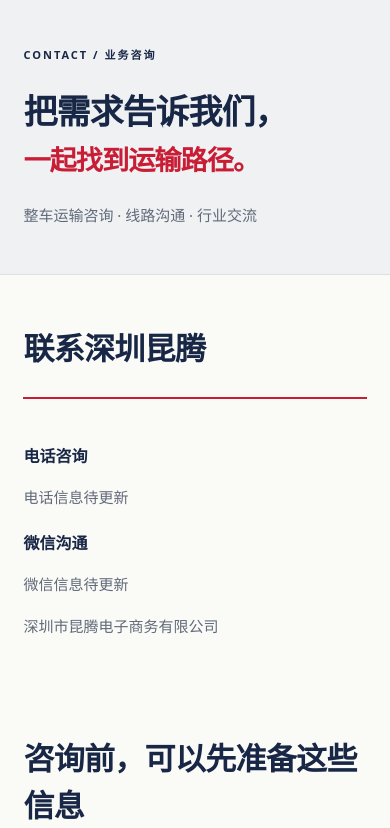
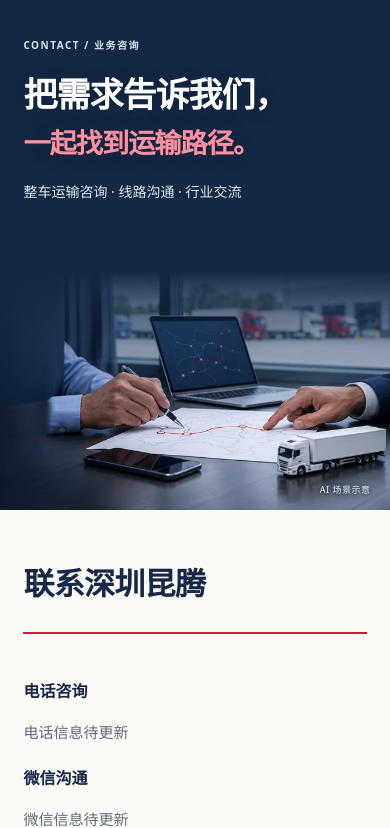
Before and after one commit to object-tao/carnews, a Django app: page /contact/ in a window 390 px wide. Shown: the part 85-913 px from the top of the page. Run offline with Django 5.2, Linux system fonts and the light colour scheme; data that the repository does not hold is empty; parts of the project's set-up code (start-up, migrations or seed data) failed here and were passed over.

Commit message:
Add coordinated photographic banners to main website pages

```diff
--- a/static/site.css
+++ b/static/site.css
@@ -69,15 +69,23 @@
 .hero-art-network .art-caption strong{color:#fff}
 @media(max-width:700px){.hero-art-network{min-height:0;max-height:none;aspect-ratio:800/820}.hero-art-network .art-label{top:20px;font-size:12px}.hero-art-network .art-label small{font-size:9px}.hero-art-network .art-caption{bottom:16px;font-size:9px}.hero-art-network .art-caption strong{font-size:9px}}
 
-/* Transport routes banner keeps page copy readable over a road freight scene. */
-.routes-banner{position:relative;isolation:isolate;overflow:hidden;display:flex;align-items:center;min-height:clamp(380px,28vw,520px);background:#142743;border-bottom:0;color:#fff}
-.routes-banner-image{position:absolute;inset:0;z-index:-2;width:100%;height:100%;object-fit:cover;object-position:80% 50%}
-.routes-banner::before{content:"";position:absolute;inset:0;z-index:-1;background:linear-gradient(90deg,#11233ded 0%,#142743da 28%,#1427438c 46%,#14274314 68%,transparent 100%)}
-.routes-banner-content{max-width:620px}
-.routes-banner .eyebrow{color:#d9e5f1;letter-spacing:2px}
-.routes-banner h1{color:#fff;text-shadow:0 2px 20px #0c1b3033}
-.routes-banner h1 em{color:#ff91a0}
-.routes-banner p{color:#e0e8f1;font-size:15px}
-.routes-banner-note{position:absolute;right:5%;bottom:16px;color:#f1f5fa;font-size:10px;letter-spacing:.5px;text-shadow:0 1px 4px #0a1529}
-@media(max-width:1000px) and (min-width:701px){.routes-banner-content{max-width:46%}.routes-banner h1{font-size:38px}.routes-banner h1 em{font-size:.76em}.routes-banner p{font-size:14px}.routes-banner::before{background:linear-gradient(90deg,#11233df2 0%,#142743d9 27%,#14274380 48%,transparent 76%)}}
-@media(max-width:700px){.routes-banner{min-height:510px;align-items:flex-start;padding-top:36px;padding-bottom:285px}.routes-banner-image{inset:auto 0 0;height:280px;object-position:94% center}.routes-banner::before{background:linear-gradient(180deg,#142743 0%,#142743 46%,#14274355 60%,transparent 74%)}.routes-banner-content{max-width:100%}.routes-banner h1{margin:20px 0}.routes-banner p{font-size:14px;max-width:26em}.routes-banner .eyebrow{font-size:10px;letter-spacing:1.5px}.routes-banner-note{bottom:12px;font-size:9px}}
+/* Shared page banners keep copy readable over page-specific photography. */
+.page-banner{position:relative;isolation:isolate;overflow:hidden;display:flex;align-items:center;min-height:clamp(380px,28vw,520px);background:#142743;border-bottom:0;color:#fff}
+.page-banner-image{position:absolute;inset:0;z-index:-2;width:100%;height:100%;object-fit:cover;object-position:80% 50%}
+.page-banner::before{content:"";position:absolute;inset:0;z-index:-1;background:linear-gradient(90deg,#11233ded 0%,#142743da 28%,#1427438c 46%,#14274314 68%,transparent 100%)}
+.page-banner-content{max-width:min(52%,620px)}
+.page-banner .eyebrow{color:#d9e5f1;letter-spacing:2px}
+.page-banner h1{color:#fff;text-shadow:0 2px 20px #0c1b3033;text-wrap:balance}
+.page-banner h1 em{color:#ff91a0}
+.page-banner p{color:#e0e8f1;font-size:15px}
+.page-banner-note{position:absolute;right:5%;bottom:16px;color:#f1f5fa;font-size:10px;letter-spacing:.5px;text-shadow:0 1px 4px #0a1529}
+@media(max-width:1000px) and (min-width:701px){.page-banner-content{max-width:46%}.page-banner h1{font-size:38px}.page-banner h1 em{font-size:.76em}.page-banner p{font-size:14px}.page-banner::before{background:linear-gradient(90deg,#11233df2 0%,#142743d9 27%,#14274380 48%,transparent 76%)}}
+@media(max-width:700px){.page-banner{min-height:510px;align-items:flex-start;padding-top:36px;padding-bottom:285px}.page-banner-image{inset:auto 0 0;height:280px;object-position:94% center}.page-banner::before{background:linear-gradient(180deg,#142743 0%,#142743 46%,#14274355 60%,transparent 74%)}.page-banner-content{max-width:100%}.page-banner h1{margin:20px 0}.page-banner p{font-size:14px;max-width:26em}.page-banner .eyebrow{font-size:10px;letter-spacing:1.5px}.page-banner-note{bottom:12px;font-size:9px}}
+
+@media(max-width:700px){
+  .page-banner{--banner-picture-height:280px}
+  .page-banner-image{height:var(--banner-picture-height)}
+  .page-banner::before{background:linear-gradient(180deg,#142743 0 calc(100% - var(--banner-picture-height) + 1px),#14274355 calc(100% - var(--banner-picture-height) + 76px),transparent calc(100% - var(--banner-picture-height) + 148px))}
+  .page-banner-resources,.page-banner-contact{--banner-picture-height:240px}
+  .page-banner-news .page-banner-image{object-position:right center}
+}
--- a/templates/about.html
+++ b/templates/about.html
@@ -1 +1,4 @@
-{% extends 'base.html' %}{% block content %}<section class="page-head"><span class="eyebrow">ABOUT US / 关于我们</span><h1>深圳昆腾<br><em>连接欧亚的公路运输伙伴。</em></h1><p>{{ site.company }}</p></section><section class="section split"><h2>立足深圳，服务跨境运输需求。</h2><div class="prose">{{ site.introduction|linebreaks }}<h3>我们专注的业务</h3><p>国际公路货物整车运输（FTL），覆盖中亚、欧洲及英国、俄罗斯与白俄罗斯、东南亚。具体国家、起讫地及可承运货物以业务沟通确认为准。</p><h3>从需求到运输方案</h3><ol><li>提供起讫地、货物品名、包装、重量体积与计划时间。</li><li>沟通车型、装卸条件、单证及跨境环节。</li><li>确认服务范围、费用组成与双方责任。</li><li>根据确认的方案衔接运输安排。</li></ol><p>你可以通过资源库了解基础流程，也可以直接联系我们沟通具体需求。</p></div></section>{% endblock %}
+{% extends 'base.html' %}{% block content %}<section class="page-head page-banner page-banner-about">
+  {% include "page-banner-image.html" with banner="about" %}
+  <div class="page-banner-content"><span class="eyebrow">ABOUT US / 关于我们</span><h1>深圳昆腾<br><em>连接欧亚的公路运输伙伴。</em></h1><p>{{ site.company }}</p></div>
+</section><section class="section split"><h2>立足深圳，服务跨境运输需求。</h2><div class="prose">{{ site.introduction|linebreaks }}<h3>我们专注的业务</h3><p>国际公路货物整车运输（FTL），覆盖中亚、欧洲及英国、俄罗斯与白俄罗斯、东南亚。具体国家、起讫地及可承运货物以业务沟通确认为准。</p><h3>从需求到运输方案</h3><ol><li>提供起讫地、货物品名、包装、重量体积与计划时间。</li><li>沟通车型、装卸条件、单证及跨境环节。</li><li>确认服务范围、费用组成与双方责任。</li><li>根据确认的方案衔接运输安排。</li></ol><p>你可以通过资源库了解基础流程，也可以直接联系我们沟通具体需求。</p></div></section>{% endblock %}
--- a/templates/articles.html
+++ b/templates/articles.html
@@ -1,5 +1,8 @@
 {% extends 'base.html' %}{% block content %}
-<section class="page-head"><span class="eyebrow">{% if kind == 'news' %}INDUSTRY NEWS{% else %}KNOWLEDGE & RESOURCES{% endif %}</span><h1>{{ title }}<em>{% if kind == 'news' %}关注行业变化，掌握运输信息。{% else %}按国家查资料，按需求找答案。{% endif %}</em></h1><p>{% if kind == 'news' %}行业新闻、政策与口岸动态；参考运价单独展示有效期与适用条件。{% else %}口岸、车型、线路、桥梁与运输知识，面向客户和同行的专业资料库。{% endif %}</p></section>
+<section class="page-head page-banner {% if kind == 'news' %}page-banner-news{% else %}page-banner-resources{% endif %}">
+  {% if kind == 'news' %}{% include 'page-banner-image.html' with banner='news' %}{% else %}{% include 'page-banner-image.html' with banner='resources' %}{% endif %}
+  <div class="page-banner-content"><span class="eyebrow">{% if kind == 'news' %}INDUSTRY NEWS{% else %}KNOWLEDGE & RESOURCES{% endif %}</span><h1>{{ title }}<em>{% if kind == 'news' %}关注行业变化，掌握运输信息。{% else %}按国家查资料，按需求找答案。{% endif %}</em></h1><p>{% if kind == 'news' %}行业新闻、政策与口岸动态；参考运价单独展示有效期与适用条件。{% else %}口岸、车型、线路、桥梁与运输知识，面向客户和同行的专业资料库。{% endif %}</p></div>
+</section>
 <section class="section">
 {% if kind == 'news' %}{% include 'news-tabs.html' %}{% else %}
 <nav class="filters resource-types" aria-label="资源类型"><a href="?{{ filter_query }}" {% if not resource_type %}class="active" aria-current="page"{% endif %}>全部资料</a>{% for t in resource_types %}<a href="?{{ filter_query }}&type={{ t.slug|urlencode }}" {% if resource_type == t.slug %}class="active" aria-current="page"{% endif %}>{{ t.name }}</a>{% endfor %}<a href="?{{ filter_query }}&type=routes" {% if resource_type == 'routes' %}class="active" aria-current="page"{% endif %}>线路介绍</a></nav>
--- a/templates/cgr/dashboard.html
+++ b/templates/cgr/dashboard.html
@@ -1,6 +1,9 @@
 {% extends 'base.html' %}{% load static %}
 {% block content %}
-<section class="page-head cgr-head"><span class="eyebrow">BORDER RESERVATION MONITOR</span><h1>口岸动态</h1><p>哈萨克斯坦与中国、俄罗斯及周边国家的口岸预约信息。按国家查名额、看日历，保留每次采集时的数据。</p></section>
+<section class="page-head page-banner page-banner-news cgr-head">
+  {% include "page-banner-image.html" with banner="news" %}
+  <div class="page-banner-content"><span class="eyebrow">BORDER RESERVATION MONITOR</span><h1>口岸动态</h1><p>哈萨克斯坦与中国、俄罗斯及周边国家的口岸预约信息。按国家查名额、看日历，保留每次采集时的数据。</p></div>
+</section>
 <section class="section cgr-section">
 {% include 'news-tabs.html' %}
 <section class="cgr-history" id="history" aria-labelledby="cgr-history-title">
--- a/templates/contact.html
+++ b/templates/contact.html
@@ -1 +1,4 @@
-{% extends 'base.html' %}{% block content %}<section class="page-head"><span class="eyebrow">CONTACT / 业务咨询</span><h1>把需求告诉我们，<br><em>一起找到运输路径。</em></h1><p>整车运输咨询 · 线路沟通 · 行业交流</p></section><section class="section split"><div><h2>联系深圳昆腾</h2><div class="contact-box"><h3>电话咨询</h3>{% if site.phone %}<a href="tel:{{ site.phone }}">{{ site.phone }}</a>{% else %}<p>电话信息待更新</p>{% endif %}<h3>微信沟通</h3>{% if site.wechat %}<p>{{ site.wechat }}</p>{% else %}<p>微信信息待更新</p>{% endif %}{% if site.qr %}<img class="qr" src="{% url 'contact-qr' %}" alt="深圳昆腾业务咨询微信二维码">{% endif %}<p>{{ site.company }}</p></div></div><div class="prose"><h2>咨询前，可以先准备这些信息</h2><ol><li>装货地与卸货地：国家、城市及具体地址。</li><li>货物品名、包装方式、件数、总重量与总体积。</li><li>尺寸、装卸方式、是否需要特殊车型。</li><li>计划出货时间与期望到货时间。</li><li>报关资料准备情况及其他特殊要求。</li></ol><p>运输时效、车型与报价需要结合实际线路和货物确认。</p></div></section>{% endblock %}
+{% extends 'base.html' %}{% block content %}<section class="page-head page-banner page-banner-contact">
+  {% include "page-banner-image.html" with banner="contact" %}
+  <div class="page-banner-content"><span class="eyebrow">CONTACT / 业务咨询</span><h1>把需求告诉我们，<br><em>一起找到运输路径。</em></h1><p>整车运输咨询 · 线路沟通 · 行业交流</p></div>
+</section><section class="section split"><div><h2>联系深圳昆腾</h2><div class="contact-box"><h3>电话咨询</h3>{% if site.phone %}<a href="tel:{{ site.phone }}">{{ site.phone }}</a>{% else %}<p>电话信息待更新</p>{% endif %}<h3>微信沟通</h3>{% if site.wechat %}<p>{{ site.wechat }}</p>{% else %}<p>微信信息待更新</p>{% endif %}{% if site.qr %}<img class="qr" src="{% url 'contact-qr' %}" alt="深圳昆腾业务咨询微信二维码">{% endif %}<p>{{ site.company }}</p></div></div><div class="prose"><h2>咨询前，可以先准备这些信息</h2><ol><li>装货地与卸货地：国家、城市及具体地址。</li><li>货物品名、包装方式、件数、总重量与总体积。</li><li>尺寸、装卸方式、是否需要特殊车型。</li><li>计划出货时间与期望到货时间。</li><li>报关资料准备情况及其他特殊要求。</li></ol><p>运输时效、车型与报价需要结合实际线路和货物确认。</p></div></section>{% endblock %}
--- /dev/null
+++ b/templates/page-banner-image.html
@@ -0,0 +1,4 @@
+{% load static %}{% with image_base='images/'|add:banner|add:'-banner' %}
+<img class="page-banner-image" src="{% static image_base|add:'.webp' %}" srcset="{% static image_base|add:'-1200.webp' %} 1200w, {% static image_base|add:'.webp' %} 2172w" sizes="(max-width: 700px) 840px, 100vw" width="2172" height="724" fetchpriority="high" alt="">
+<small class="page-banner-note">AI 场景示意</small>
+{% endwith %}
--- a/templates/rates.html
+++ b/templates/rates.html
@@ -1,6 +1,9 @@
 {% extends 'base.html' %}
 {% block content %}
-<section class="page-head"><span class="eyebrow">FREIGHT RATES / 参考运价</span><h1>看价格，也看条件。<em>按日期与车型，查阅运输参考。</em></h1><p>市场运价文章与具体线路参考报价，标明价格日期、费用范围和适用条件。</p></section>
+<section class="page-head page-banner page-banner-contact">
+  {% include "page-banner-image.html" with banner="contact" %}
+  <div class="page-banner-content"><span class="eyebrow">FREIGHT RATES / 参考运价</span><h1>看价格，也看条件。<em>按日期与车型，查阅运输参考。</em></h1><p>市场运价文章与具体线路参考报价，标明价格日期、费用范围和适用条件。</p></div>
+</section>
 <section class="section">
 {% include 'news-tabs.html' %}
 <form method="get" class="search library-search" role="search"><label for="q">搜索参考运价</label><div>
```
Also changed, not shown: design/main-banners-provenance.txt (added, +31 -0 lines), templates/routes.html (+4 -4 lines), static/images/about-banner-1200.webp (added), static/images/about-banner.webp (added), static/images/contact-banner-1200.webp (added), static/images/contact-banner.webp (added), static/images/news-banner-1200.webp (added), static/images/news-banner.webp (added), static/images/resources-banner-1200.webp (added), static/images/resources-banner.webp (added).
